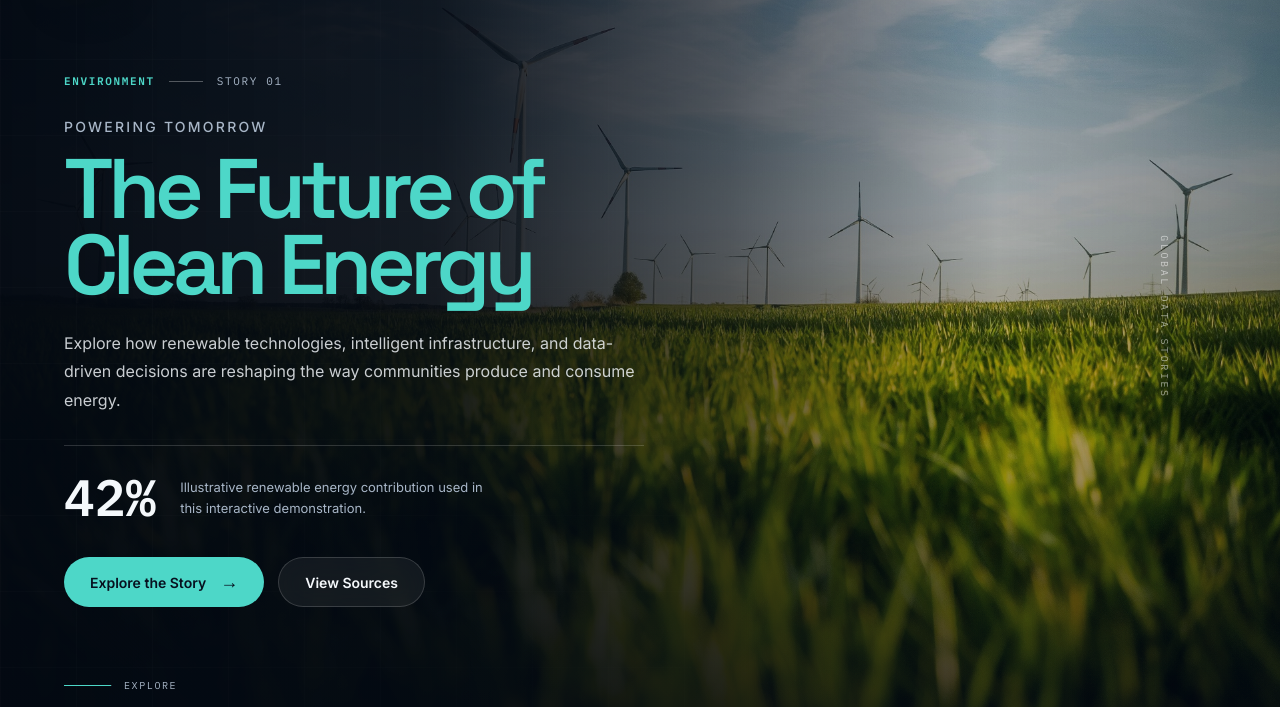
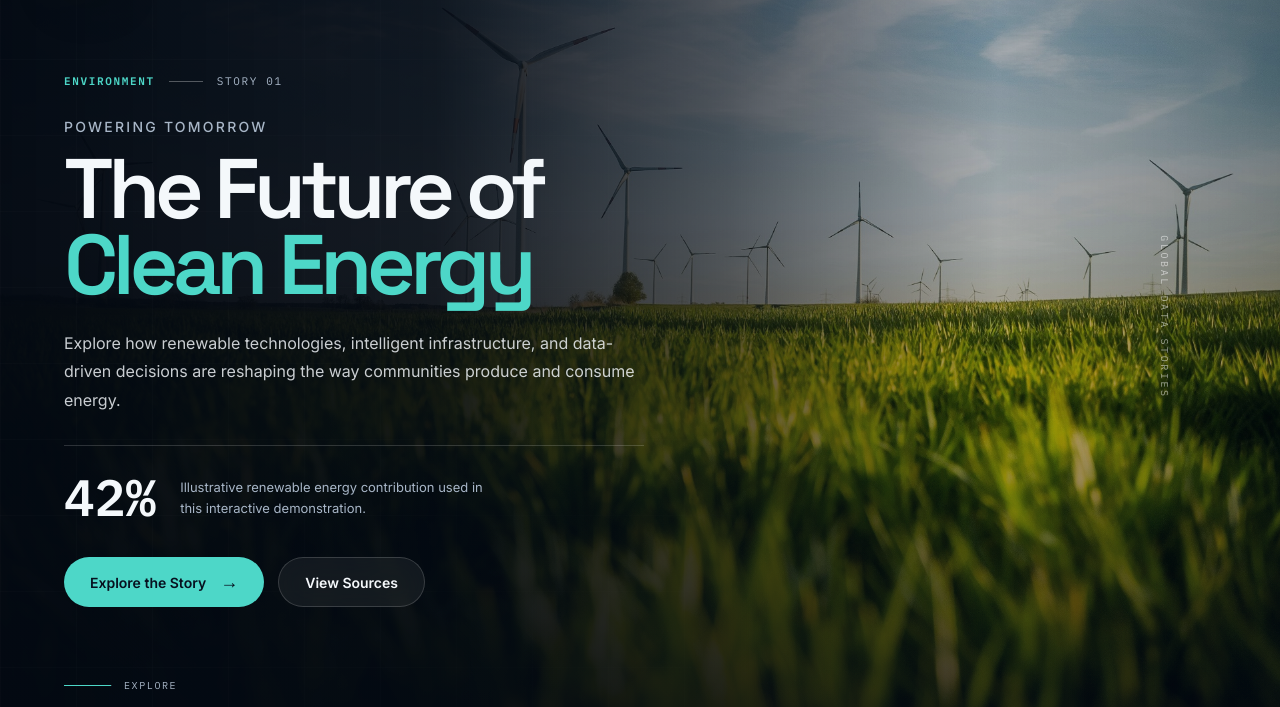
Before and after one commit to IsharaParanagamaGedara/insight-atlas, a website built with Vite: page index.html in a window 1280 px wide. Shown: the part 93-800 px from the top of the page. Built offline with nearby package versions, Linux system fonts and the light colour scheme; files whose address does not match are found by name.

Commit message:
feat: add dynamic story backgrounds
Add story image assets and update the hero to load each background from the active story data.

```diff
--- a/src/styles/_hero.scss
+++ b/src/styles/_hero.scss
@@ -22,15 +22,13 @@
 }
 
 .hero__image {
-  background-image:
-    linear-gradient(
-      rgba(7, 17, 31, 0.08),
-      rgba(7, 17, 31, 0.08)
-    ),
-    url("/images/clean-energy.jpg");
+  background-color: $color-background-soft;
   background-position: center;
   background-size: cover;
   transform: scale(1.04);
+  transition:
+    background-image $transition-slow,
+    transform $transition-slow;
 }
 
 .hero__overlay {
@@ -120,11 +118,19 @@
   font-weight: 600;
   line-height: 0.9;
   letter-spacing: -0.065em;
+}
 
-  span {
-    display: block;
-    color: var(--active-accent);
-  }
+.hero__title-line,
+.hero__title-accent {
+  display: block;
+}
+
+.hero__title-line {
+  color: $color-text;
+}
+
+.hero__title-accent {
+  color: var(--active-accent);
 }
 
 .hero__description {
```
Also changed, not shown: public/images/education-access.jpg (added), public/images/food-security.jpg (added), public/images/ocean-health.jpg (added), public/images/urban-mobility.jpg (added), public/images/wildlife-habitats.jpg (added).
